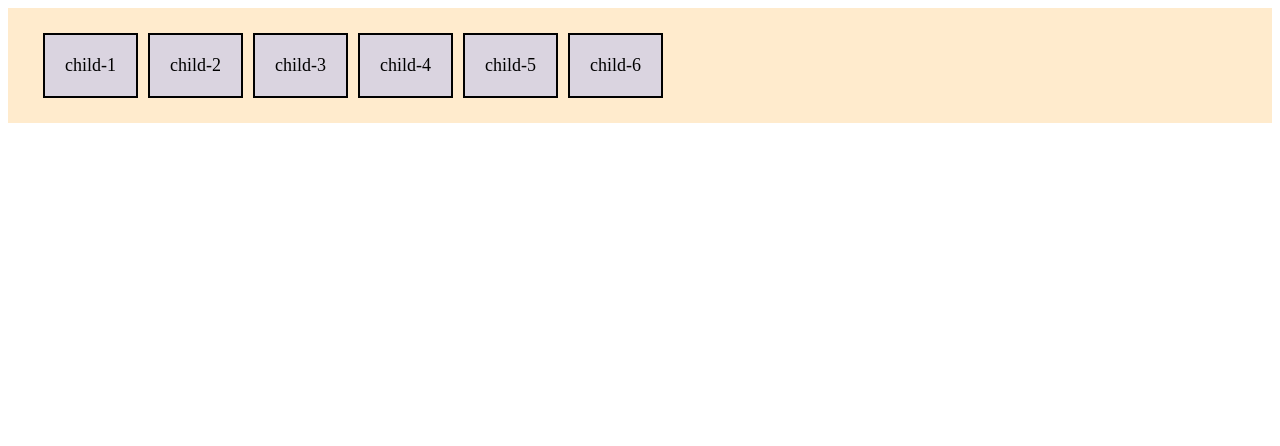
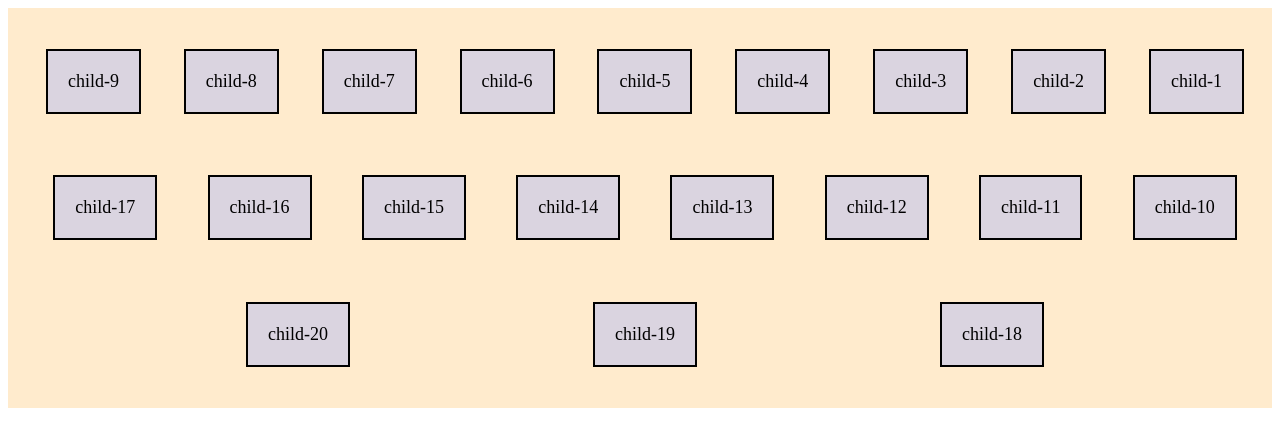
Before and after one commit to AmmFahim/module-five, a plain HTML site: page flex.html in a window 1280 px wide. Drawn offline with Linux system fonts and the light colour scheme.

Commit message:
Flex Update

```diff
--- a/flex.html
+++ b/flex.html
@@ -14,6 +14,20 @@
         <div class="child">child-4</div>
         <div class="child">child-5</div>
         <div class="child">child-6</div>
+        <div class="child">child-7</div>
+        <div class="child">child-8</div>
+        <div class="child">child-9</div>
+        <div class="child">child-10</div>
+        <div class="child">child-11</div>
+        <div class="child">child-12</div>
+        <div class="child">child-13</div>
+        <div class="child">child-14</div>
+        <div class="child">child-15</div>
+        <div class="child">child-16</div>
+        <div class="child">child-17</div>
+        <div class="child">child-18</div>
+        <div class="child">child-19</div>
+        <div class="child">child-20</div>
 
     </section>
 
--- a/style/style.css
+++ b/style/style.css
@@ -2,6 +2,12 @@
     padding: 25px;
     background-color: blanchedalmond;
     display: flex;
+    gap: 30px;
+    justify-content: space-evenly;
+    height: 350px;
+    align-items: center;
+    flex-direction: row-reverse;
+    flex-wrap: wrap;
 }
 
 .child{
```
